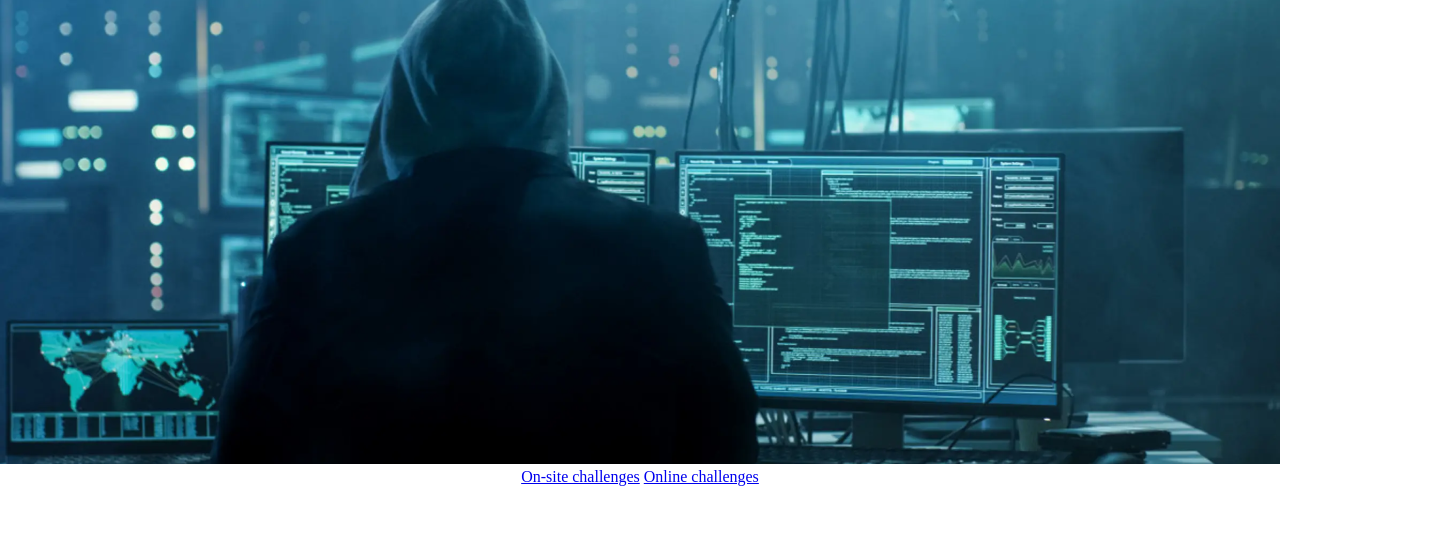
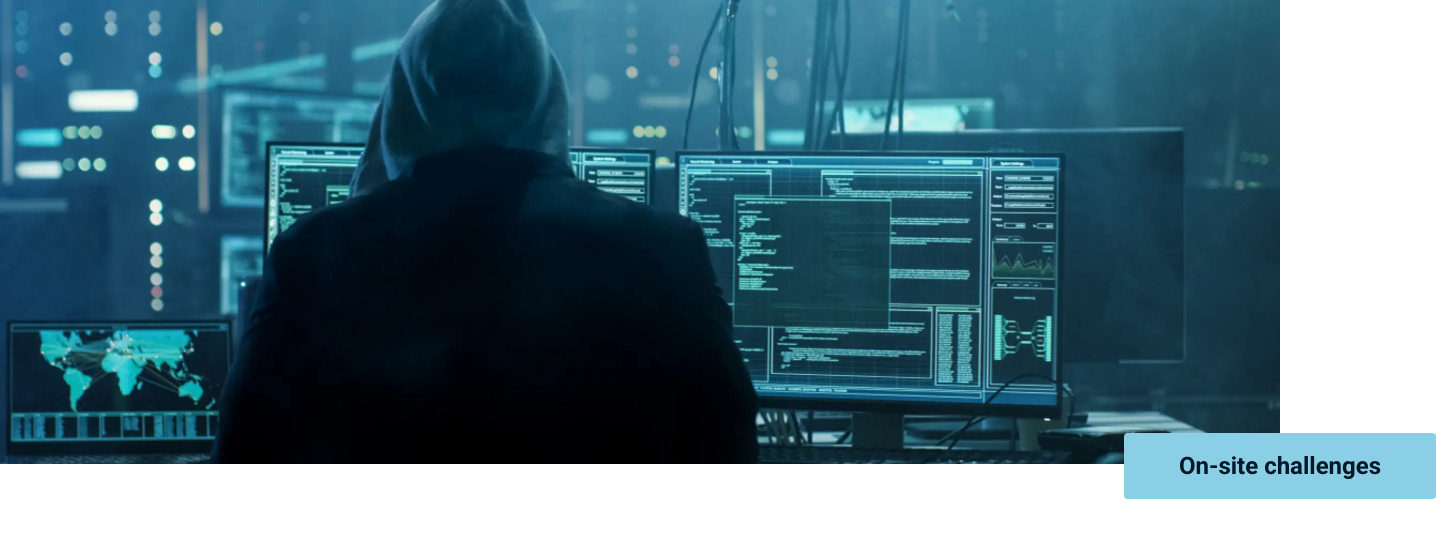
Before and after one commit to DanneCarlson/Hacker_Escape_Rooms_II, a plain HTML site: page index.html in a window 1280 px wide. Shown: the part 218-755 px from the top of the page, 1436 px wide, since content can reach past the window. Drawn offline with Linux system fonts and the light colour scheme; a script that the page names is missing.

Commit message:
22_11_07_on_site_button

```diff
--- a/index.html
+++ b/index.html
@@ -27,26 +27,17 @@
                 <img class="line" src="img/line.svg"></a>
             </button>
 
-
-
-
-
-                <!--<figure class="line-figure">
-                    <a href="http://expressen.se"><img class="line" src="img/line.svg"></a>
-                    <a href="http://dn.se"><img class="line" src="img/line.svg"></a>
-                    <a href="http://aftonbladet.se"><img class="line" src="img/line.svg"></a>
+            <!--<figure class="line-figure">
+                <a href="http://expressen.se"><img class="line" src="img/line.svg"></a>
+                <a href="http://dn.se"><img class="line" src="img/line.svg"></a>
+                <a href="http://aftonbladet.se"><img class="line" src="img/line.svg"></a>
                 </figure>-->
-
-
-
 
             <!--<button class="line-figure">
                 <img class="line" src="img/line.svg"></a>
                 <img class="line" src="img/line.svg"></a>
                 <img class="line" src="img/line.svg"></a>
-            </button>-->
-
-
+                </button>-->
 
             <ul class="menu-list">
                 <li class="menu-item">
@@ -65,7 +56,6 @@
         </nav>
     </header>
 
-
    <br>
    <br>
    <br>
@@ -74,25 +64,22 @@
             <source media="(min-width: 800px)" srcset="img/hacking_picture.png">
             <img class="hacker" src="img/hacking_picture_mobile.png">
         </picture>
-
-
-        <!--<picture class="top-picture">
-            <source media="(max-width: 479px)" srcset="images/image2-small.png">
-            <source media="(min-width: 480px)" srcset="images/image2.png">
-            <img src="images/image2-small.png" alt="Hacker in front of multiple computer monitors with code" width="100%">
-          </picture>-->
+    <!--</figure>-->
 
 
 
-    <!--</figure>-->
-
     <div class="challenge-quote">
-        <a class="challenge__button_on-site-top" href="#">On-site challenges</a>
+        <!--<a class="challenge-button-online-top" href="#">Online challenges</a>-->
+        <a class="challenge-button-on-site-top" href="#">On-site challenges</a>
+    </div>
 
 
-        <a class="challenge__button-online-top" href="#">Online challenges</a>
 
-    </div>
+
+
+
+
+
 
 
     <br>
--- a/main.css
+++ b/main.css
@@ -160,6 +160,49 @@ body {
     padding: 20px;*/
   }
 
+  .challenge-button-on-site-top {
+    display: block;
+
+    font-family: roboto;
+    font-size: 24px;
+    font-weight: 700;
+    color: #011827;
+    text-decoration: none;
+    background-color: #8ACFE5;
+    border-radius: 4px;
+    width:15ch;
+    padding: 19px 53px;
+    margin-left: auto;
+    margin-right: auto;
+    margin-top: 37px;
+    margin-bottom: 30px;
+  }
+
+  @media screen and (min-width: 960px) {
+    .challenge-button-on-site-top {
+      bottom: 35px;
+      left: 50%;
+      margin: 0;
+      position: relative;
+    }
+  }
+
+
+
+
+
+
+
+
+
+
+
+
+
+
+
+
+
   /* ----------------------------------------------- Popular challenges right now ----------------------------------*/
 
 
@@ -201,7 +244,6 @@ body {
   }
 
   /* Title of room */
-
   .room-heading {
     margin-left: 17px;
     font-family: roboto;
```
